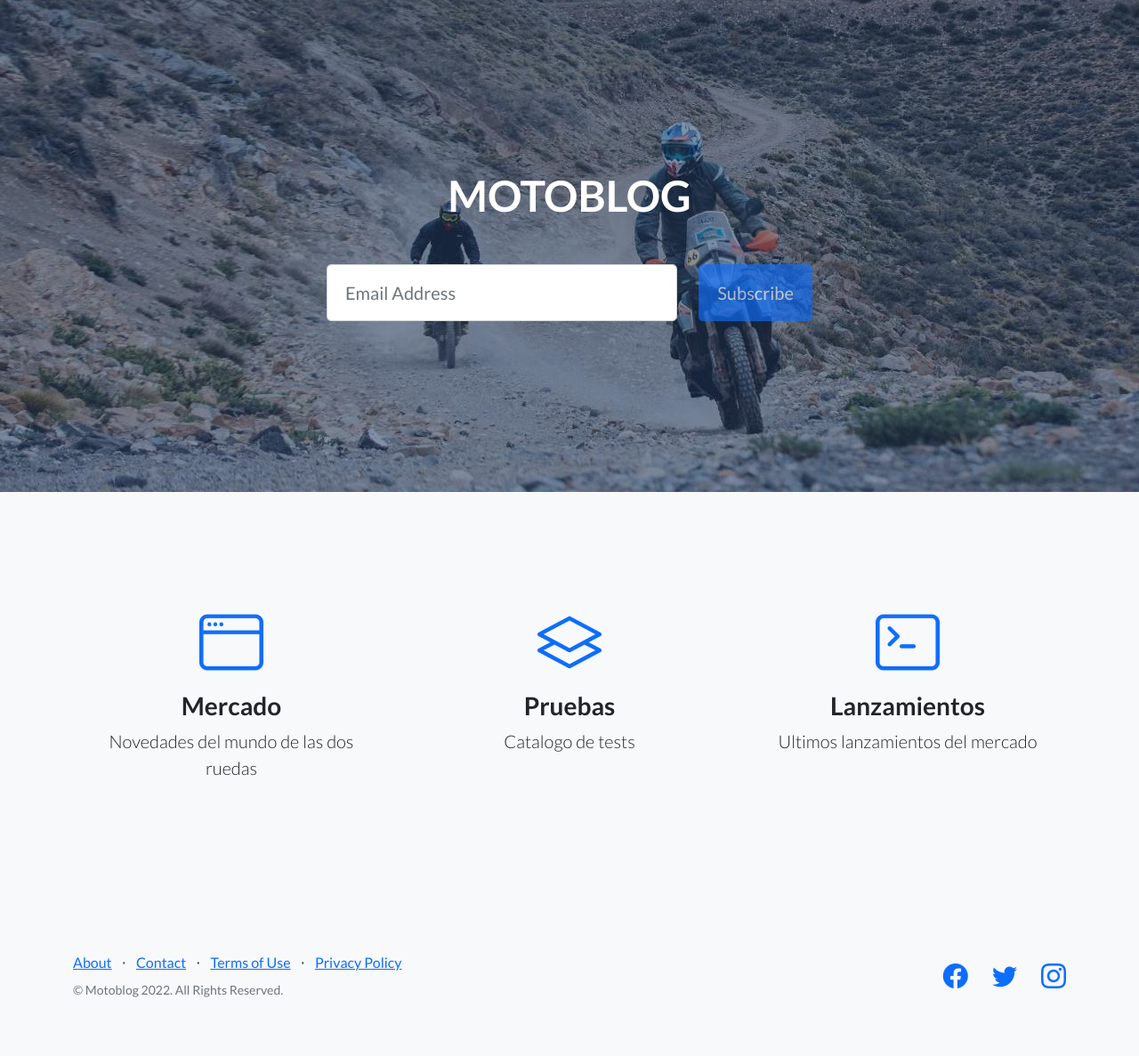
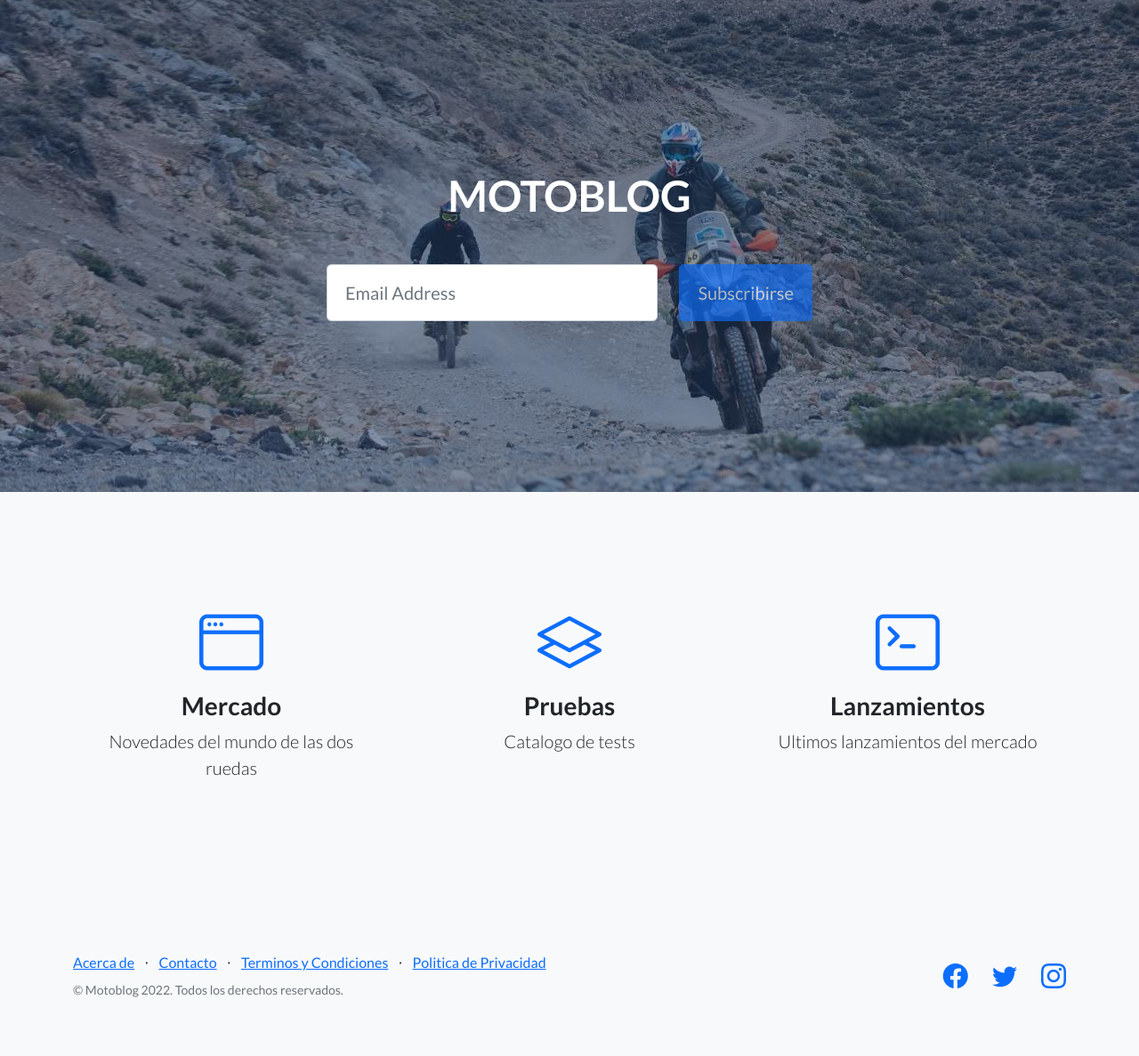
Before and after one commit to lucaslanzone/blog-lanzone, a Django app: page /motoapp/ in a window 1280 px wide. Shown: the part 67-1254 px from the top of the page at 89% size. Run offline with Django 4.2, Linux system fonts and the light colour scheme; some libraries are stand-ins or nearby versions.

Commit message:
cambios en base y footer

```diff
--- a/motoapp/templates/motoapp/base.html
+++ b/motoapp/templates/motoapp/base.html
@@ -46,7 +46,7 @@
                                         <div class="invalid-feedback text-white" data-sb-feedback="emailAddress:required">Email Address is required.</div>
                                         <div class="invalid-feedback text-white" data-sb-feedback="emailAddress:email">Email Address Email is not valid.</div>
                                     </div>
-                                    <div class="col-auto"><button class="btn btn-primary btn-lg disabled" id="submitButton" type="submit">Subscribe</button></div>
+                                    <div class="col-auto"><button class="btn btn-primary btn-lg disabled" id="submitButton" type="submit">Subscribirse</button></div>
                                 </div>
                                 <!-- Submit success message-->
                                 <!---->
--- a/motoapp/templates/motoapp/components/footer.html
+++ b/motoapp/templates/motoapp/components/footer.html
@@ -3,15 +3,15 @@
         <div class="row">
             <div class="col-lg-6 h-100 text-center text-lg-start my-auto">
                 <ul class="list-inline mb-2">
-                    <li class="list-inline-item"><a href="#!">About</a></li>
+                    <li class="list-inline-item"><a href="#!">Acerca de</a></li>
                     <li class="list-inline-item">⋅</li>
-                    <li class="list-inline-item"><a href="#!">Contact</a></li>
+                    <li class="list-inline-item"><a href="#!">Contacto</a></li>
                     <li class="list-inline-item">⋅</li>
-                    <li class="list-inline-item"><a href="#!">Terms of Use</a></li>
+                    <li class="list-inline-item"><a href="#!">Terminos y Condiciones</a></li>
                     <li class="list-inline-item">⋅</li>
-                    <li class="list-inline-item"><a href="#!">Privacy Policy</a></li>
+                    <li class="list-inline-item"><a href="#!">Politica de Privacidad</a></li>
                 </ul>
-                <p class="text-muted small mb-4 mb-lg-0">&copy; Motoblog 2022. All Rights Reserved.</p>
+                <p class="text-muted small mb-4 mb-lg-0">&copy; Motoblog 2022. Todos los derechos reservados.</p>
             </div>
             <div class="col-lg-6 h-100 text-center text-lg-end my-auto">
                 <ul class="list-inline mb-0">
```
